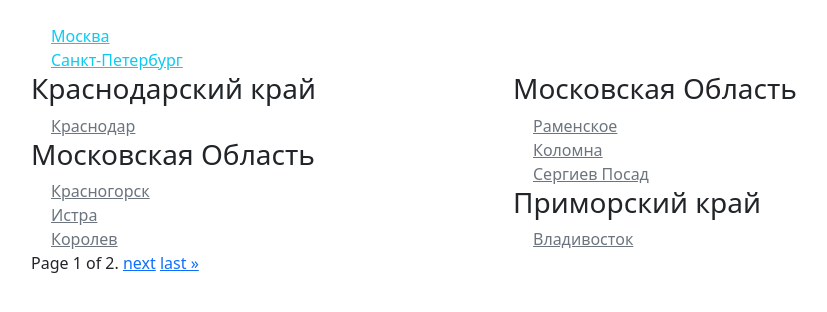
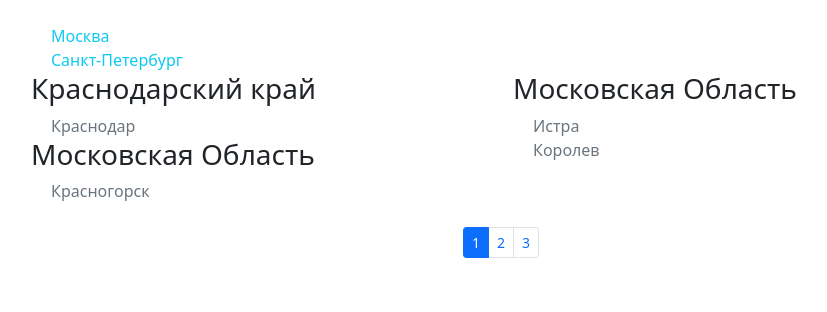
Before and after one commit to Tvo-Po/djangolearn, a Django app: page /gallery/ in a window 1280 px wide. Shown: the part 58-370 px from the top of the page, without its empty margins (139-966 px from the left). Run offline with Django 3.2, Linux system fonts and the light colour scheme; data comes from the database, SQL or seed files in the repository.

Commit message:
Change pagination logic in template.

```diff
--- /dev/null
+++ b/inplaces/placegallery/static/css/styles.css
@@ -0,0 +1,16 @@
+.nb-mr {
+    margin-right: 0.6rem;
+}
+
+.inner-cont {
+    padding: 0 100px 0 100px;
+}
+
+.city-link {
+    padding-left:20px;
+    text-decoration: none;
+}
+
+.pg-cntr {
+    justify-content: center;
+}
--- a/inplaces/placegallery/templates/base_temp.html
+++ b/inplaces/placegallery/templates/base_temp.html
@@ -7,12 +7,13 @@
     {% block title %}<title>inPlaces</title>{% endblock %}
     <link href="https://cdn.jsdelivr.net/npm/bootstrap@5.0.2/dist/css/bootstrap.min.css" rel="stylesheet" integrity="sha384-EVSTQN3/azprG1Anm3QDgpJLIm9Nao0Yz1ztcQTwFspd3yD65VohhpuuCOmLASjC" crossorigin="anonymous">
     <link rel="shortcut icon" href="{% static 'site_images/favicon.ico' %}" type="image/x-icon">
+    <link rel="stylesheet" href="{% static 'css/styles.css' %}">
 </head>
     <body>
         {% block navbar %}
             <nav class="navbar navbar-expand-lg navbar-light bg-light mb-4">
               <div class="container-xl">
-                  <a class="navbar-brand" style="margin-right: 0.6rem" href="{% url 'placegallery:index' %}">
+                  <a class="navbar-brand nb-mr" href="{% url 'placegallery:index' %}">
                       <img src="{% static 'site_images/place.png' %}" alt="" width="31" class="d-inline-block align-text-top ms-1">
                       <strong class="ms-1">inPlaces</strong>
                   </a>
--- a/inplaces/placegallery/templates/placegallery/index.html
+++ b/inplaces/placegallery/templates/placegallery/index.html
@@ -5,9 +5,10 @@
 {% block title %} <title>inPlaces — Main</title> {% endblock %}
 
 {% block content %}
-  <div class="container-xl" style="padding: 0 100px 0 100px">
-      <a class="link-info" style="padding-left:20px" href="{% url 'placegallery:city' Moscow.slug%}">{{Moscow.city_name_ru}}</a><br>
-      <a class="link-info" style="padding-left:20px" href="{% url 'placegallery:city' SPb.slug%}">{{SPb.city_name_ru}}</a>
+  <div class="container-xl inner-cont">
+
+      <a class="link-info city-link" href="{% url 'placegallery:city' Moscow.slug%}">{{Moscow.city_name_ru}}</a><br>
+      <a class="link-info city-link" href="{% url 'placegallery:city' SPb.slug%}">{{SPb.city_name_ru}}</a>
 
       <div class="row justify-content-center">
           <div class="col">
@@ -15,7 +16,7 @@
             {% ifchanged city_list|get_region:ind %}
                 <h3>{{ city_list|get_region:ind }}</h3>
             {% endifchanged %}
-            <a class="{{ city_list|has_places:ind }}" style="padding-left:20px" href="{% url 'placegallery:city' city_list|get_slug:ind %}">{{city_list|get_city_name_ru:ind}}</a><br>
+            <a class="{{ city_list|has_places:ind }} city-link" href="{% url 'placegallery:city' city_list|get_slug:ind %}">{{city_list|get_city_name_ru:ind}}</a><br>
           {% endfor %}
           </div>
 
@@ -24,25 +25,55 @@
             {% ifchanged city_list|get_region:ind %}
                 <h3>{{ city_list|get_region:ind }}</h3>
             {% endifchanged %}
-             <a class="{{ city_list|has_places:ind }}" style="padding-left:20px" href="{% url 'placegallery:city' city_list|get_slug:ind %}">{{city_list|get_city_name_ru:ind}}</a><br>
+             <a class="{{ city_list|has_places:ind }} city-link" href="{% url 'placegallery:city' city_list|get_slug:ind %}">{{city_list|get_city_name_ru:ind}}</a><br>
           {% endfor %}
           </div>
       </div>
-      <div class="pagination">
-          <span class="step-links">
-              {% if page_obj.has_previous %}
-                <a href="?page=1">&laquo; first</a>
-                <a href="?page={{ page_obj.previous_page_number }}">previous</a>
-              {% endif %}
-              <span class="current">
-                  Page {{ page_obj.number }} of {{ page_obj.paginator.num_pages }}.
-              </span>
 
-              {% if page_obj.has_next %}
-                <a href="?page={{ page_obj.next_page_number }}">next</a>
-                <a href="?page={{ page_obj.paginator.num_pages }}">last &raquo;</a>
-              {% endif %}
-          </span>
+      <div class="row justify-content-center mt-4">
+          <nav aria-label="...">
+              <ul class="pagination pagination-sm pg-cntr">
+
+                  {% if page_obj.has_previous %}
+                    <li class="page-item"><a class="page-link" href="?page=1">1</a></li>
+                  {% else %}
+                    <li class="page-item active" aria-current="page">
+                        <span class="page-link">1</span>
+                    </li>
+                  {% endif %}
+
+                  {% if page_obj.number > 2 %}
+                    {% if page_obj.number > 3 %}
+                        <li class="page-item" aria-current="page">
+                            <span class="page-link">...</span>
+                        </li>
+                    {% endif %}
+                    <li class="page-item"><a class="page-link" href="?page={{ page_obj.previous_page_number }}">{{page_obj.previous_page_number}}</a></li>
+                  {% endif %}
+
+                  {% if page_obj.number != 1 %}
+                    <li class="page-item active" aria-current="page">
+                        <span class="page-link">{{page_obj.number}}</span>
+                    </li>
+                  {% endif %}
+
+                  {% if page_obj.number <= page_obj.paginator.num_pages|add:"-1" %}
+                    <li class="page-item"><a class="page-link" href="?page={{ page_obj.next_page_number }}">{{page_obj.next_page_number}}</a></li>
+                  {% endif %}
+
+                  {% if page_obj.number <= page_obj.paginator.num_pages|add:"-3" %}
+                    <li class="page-item" aria-current="page">
+                        <span class="page-link">...</span>
+                    </li>
+                  {% endif %}
+
+                  {% if page_obj.number <= page_obj.paginator.num_pages|add:"-2" %}
+                    <li class="page-item"><a class="page-link" href="?page={{ page_obj.paginator.num_pages }}">{{page_obj.paginator.num_pages}}</a></li>
+                  {% endif %}
+
+              </ul>
+          </nav>
       </div>
+
   </div>
 {% endblock %}
--- a/inplaces/placegallery/views.py
+++ b/inplaces/placegallery/views.py
@@ -7,7 +7,7 @@ from .models import City, InterestingPlace
 class IndexView(generic.ListView):
     template_name = 'placegallery/index.html'
     context_object_name = 'city_list'
-    paginate_by = 8
+    paginate_by = 4
 
     def get_queryset(self):
         return City.objects.order_by('region__region_name_ru')[2:]
```
